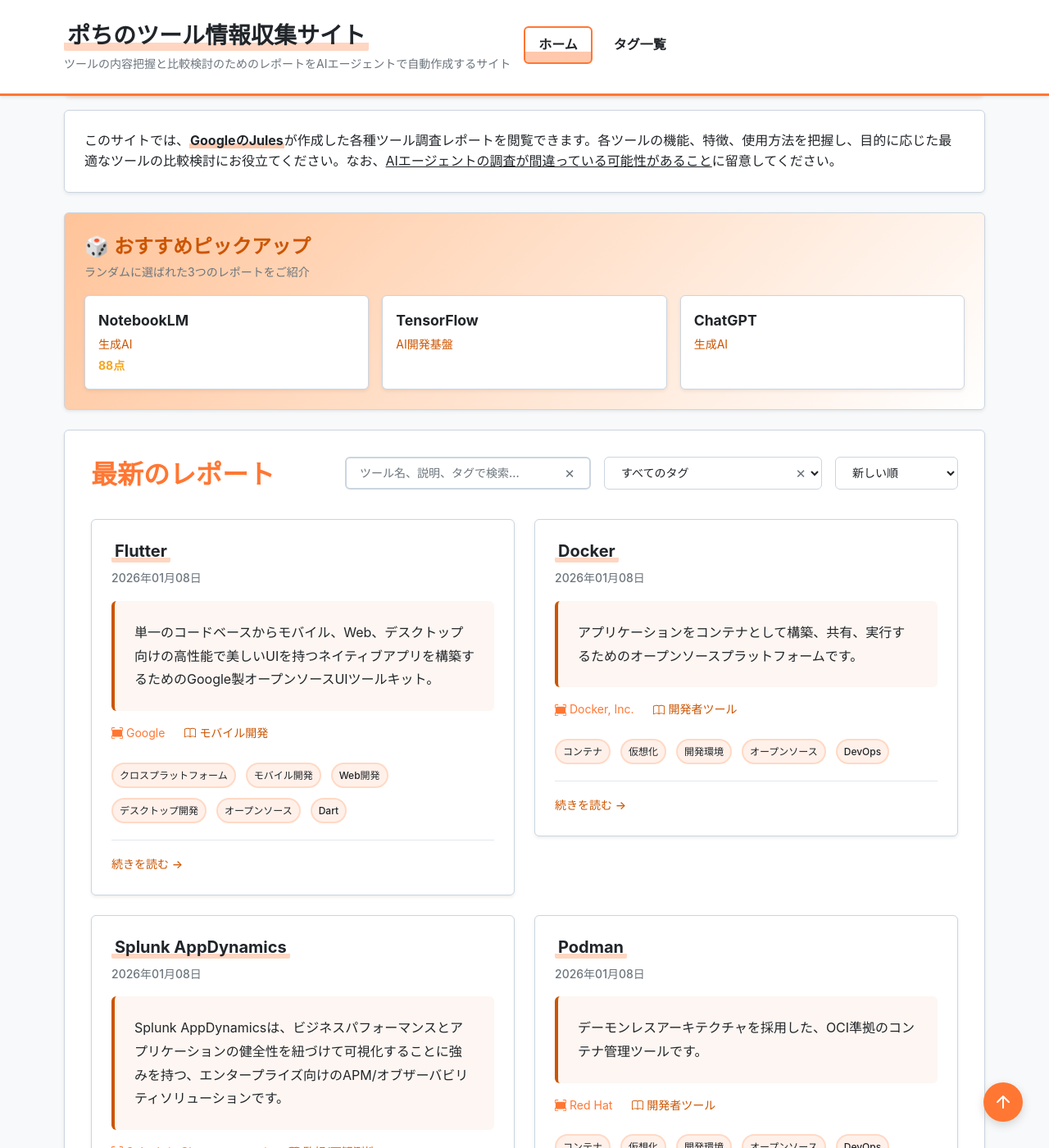
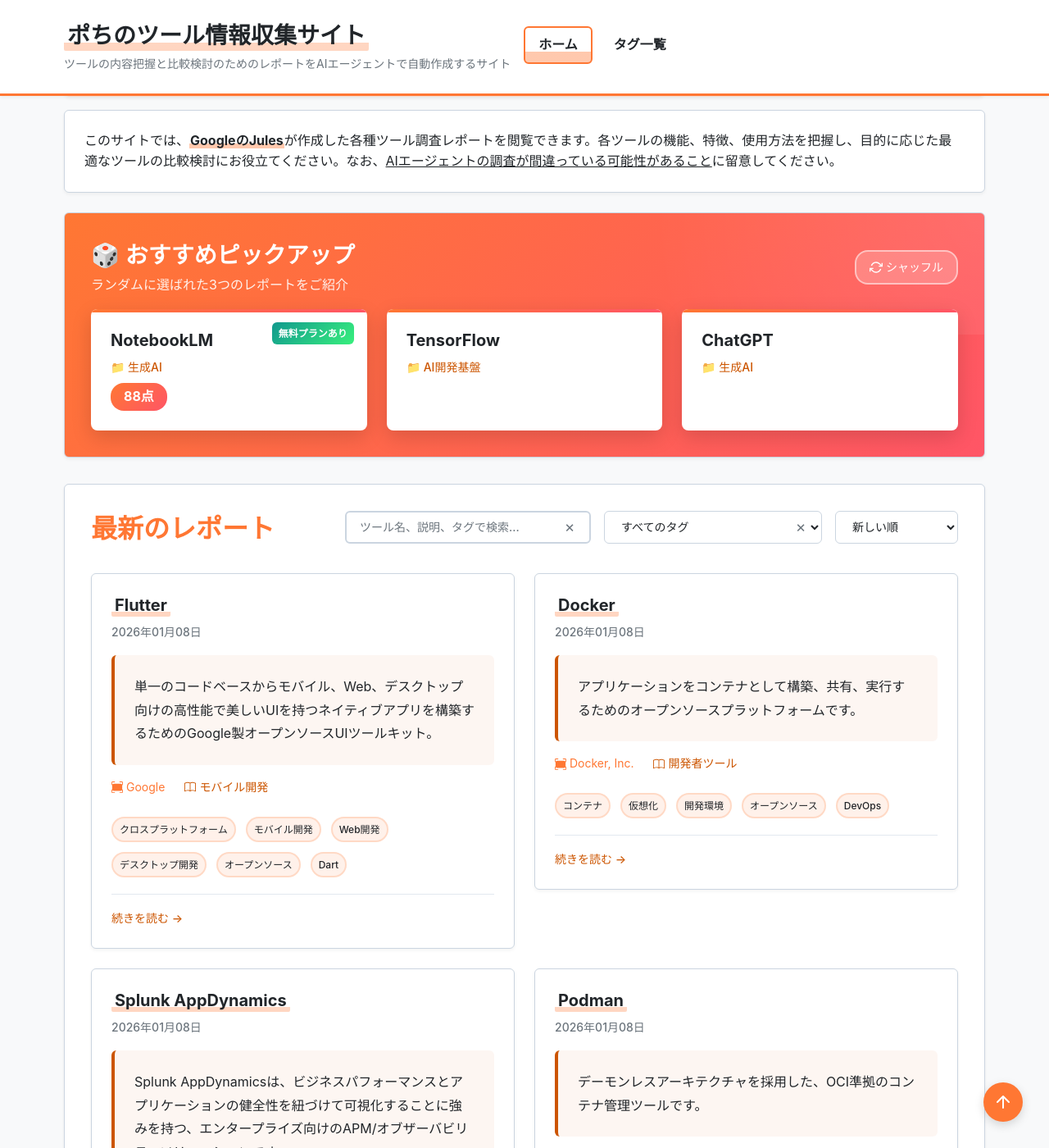
Before and after one commit to aegisfleet/tool-survey-report, a Jekyll site: the page built from index.md, in a window 1280 px wide and 1400 px high, scrolled down 513 px. Shown: the whole window at 82% size. Built offline with Jekyll 4.4.1, drawn with Linux system fonts in a browser that asks for light colours.

Commit message:
Update home

```diff
--- a/_layouts/home.html
+++ b/_layouts/home.html
@@ -14,13 +14,26 @@
 
     <!-- ランダムピックアップ -->
     <section class="random-picks">
-      <h2>🎲 おすすめピックアップ</h2>
-      <p class="picks-desc">ランダムに選ばれた3つのレポートをご紹介</p>
+      <div class="picks-header">
+        <div>
+          <h2>🎲 おすすめピックアップ</h2>
+          <p class="picks-desc">ランダムに選ばれた3つのレポートをご紹介</p>
+        </div>
+        <button type="button" class="refresh-btn" id="refresh-picks" aria-label="別のレポートを表示">
+          <svg viewBox="0 0 24 24" fill="none" stroke="currentColor" stroke-width="2">
+            <path d="M23 4v6h-6M1 20v-6h6M3.51 9a9 9 0 0 1 14.85-3.36L23 10M1 14l4.64 4.36A9 9 0 0 0 20.49 15" />
+          </svg>
+          シャッフル
+        </button>
+      </div>
       <div class="picks-grid" id="random-picks-grid">
         {% assign all_reports = site.reports | sort: 'last_updated' | reverse %}
         {% for report in all_reports limit: 3 %}
         <a href="{{ report.url | relative_url }}" class="pick-card" data-url="{{ report.url | relative_url }}"
           data-title="{{ report.tool_name | default: report.title }}" data-desc="{{ report.description }}">
+          {% if report.quick_summary.has_free_plan %}
+          <span class="pick-free-badge">無料プランあり</span>
+          {% endif %}
           <span class="pick-title">{{ report.tool_name | default: report.title }}</span>
           <span class="pick-category">{{ report.category }}</span>
           {% if report.evaluation.score %}
@@ -326,5 +339,18 @@
 
     // ページロード時にランダムシャッフル
     shuffleRandomPicks();
+
+    // リフレッシュボタンのクリックイベント
+    const refreshBtn = document.getElementById('refresh-picks');
+    if (refreshBtn) {
+      refreshBtn.addEventListener('click', function () {
+        shuffleRandomPicks();
+        // ボタンを一瞬回転させるアニメーション
+        this.style.transform = 'scale(1.1) rotate(180deg)';
+        setTimeout(() => {
+          this.style.transform = '';
+        }, 300);
+      });
+    }
   });
 </script>
--- a/_sass/_home.scss
+++ b/_sass/_home.scss
@@ -114,28 +114,85 @@
     }
 }
 
-// Random picks section
+// Random picks section - Featured design
 .random-picks {
-    @include card(map-get($spacers, 4));
-    margin-bottom: map-get($spacers, 4);
-    background: linear-gradient(135deg, lighten($secondary-color, 40%), $white);
+    @include card(map-get($spacers, 5));
+    margin-bottom: map-get($spacers, 5);
+    background: $gradient-primary;
+    position: relative;
+    overflow: hidden;
+
+    &::before {
+        content: '';
+        position: absolute;
+        top: -50%;
+        right: -50%;
+        width: 100%;
+        height: 100%;
+        background: radial-gradient(circle, rgba(255, 255, 255, 0.1) 0%, transparent 70%);
+        pointer-events: none;
+    }
 
     h2 {
         margin: 0 0 map-get($spacers, 1) 0;
-        color: $secondary-color;
-        font-size: 1.5rem;
+        color: $white;
+        font-size: 1.75rem;
+        font-weight: $font-weight-bold;
+        display: flex;
+        align-items: center;
+        gap: map-get($spacers, 2);
+    }
+
+    .picks-header {
+        display: flex;
+        justify-content: space-between;
+        align-items: center;
+        margin-bottom: map-get($spacers, 3);
+        flex-wrap: wrap;
+        gap: map-get($spacers, 2);
     }
 
     .picks-desc {
-        color: $text-muted;
+        color: rgba($white, 0.9);
+        font-size: $font-size-base;
+        margin: 0;
+    }
+
+    .refresh-btn {
+        background: rgba($white, 0.2);
+        border: 2px solid rgba($white, 0.5);
+        color: $white;
+        padding: map-get($spacers, 2) map-get($spacers, 3);
+        border-radius: $border-radius-xl;
+        cursor: pointer;
+        font-weight: $font-weight-medium;
         font-size: $font-size-sm;
-        margin: 0 0 map-get($spacers, 3) 0;
+        transition: $transition-base;
+        display: flex;
+        align-items: center;
+        gap: map-get($spacers, 1);
+
+        &:hover {
+            background: rgba($white, 0.3);
+            transform: scale(1.05);
+        }
+
+        svg {
+            width: 16px;
+            height: 16px;
+        }
     }
 
     .picks-grid {
         display: grid;
         grid-template-columns: repeat(3, 1fr);
-        gap: map-get($spacers, 3);
+        gap: map-get($spacers, 4);
+        position: relative;
+        z-index: 1;
+
+        @include media-breakpoint-down(lg) {
+            grid-template-columns: repeat(2, 1fr);
+        }
 
         @include media-breakpoint-down(md) {
             grid-template-columns: 1fr;
@@ -143,34 +200,77 @@
     }
 
     .pick-card {
-        @include card(map-get($spacers, 3));
+        background: $white;
+        border-radius: $border-radius-lg;
+        padding: map-get($spacers, 4);
         display: flex;
         flex-direction: column;
-        gap: map-get($spacers, 1);
+        gap: map-get($spacers, 2);
         text-decoration: none;
-        transition: $transition-base;
-        background-color: $white;
+        transition: all 0.3s cubic-bezier(0.4, 0, 0.2, 1);
+        box-shadow: $box-shadow-lg;
+        position: relative;
+        overflow: hidden;
+
+        &::before {
+            content: '';
+            position: absolute;
+            top: 0;
+            left: 0;
+            right: 0;
+            height: 4px;
+            background: $gradient-primary;
+        }
 
         &:hover {
-            transform: translateY(-2px);
-            box-shadow: $box-shadow;
+            transform: translateY(-8px) scale(1.02);
+            box-shadow: $box-shadow-xl;
         }
 
         .pick-title {
             color: $text-color;
             font-weight: $font-weight-bold;
-            font-size: 1.1rem;
+            font-size: 1.25rem;
+            line-height: $line-height-sm;
         }
 
         .pick-category {
             color: $secondary-color;
             font-size: $font-size-sm;
+            font-weight: $font-weight-medium;
+            display: flex;
+            align-items: center;
+            gap: map-get($spacers, 1);
+
+            &::before {
+                content: '📁';
+            }
         }
 
         .pick-score {
-            color: #f5a623;
+            display: inline-flex;
+            align-items: center;
+            justify-content: center;
+            background: $gradient-primary;
+            color: $white;
             font-weight: $font-weight-bold;
-            font-size: $font-size-sm;
+            font-size: $font-size-base;
+            padding: map-get($spacers, 1) map-get($spacers, 3);
+            border-radius: $border-radius-xl;
+            margin-top: auto;
+            align-self: flex-start;
+        }
+
+        .pick-free-badge {
+            position: absolute;
+            top: map-get($spacers, 3);
+            right: map-get($spacers, 3);
+            background: $gradient-success;
+            color: $white;
+            font-size: $font-size-xs;
+            font-weight: $font-weight-bold;
+            padding: map-get($spacers, 1) map-get($spacers, 2);
+            border-radius: $border-radius;
         }
     }
 }
@@ -325,11 +425,31 @@
 
 .report-card {
     @include card(map-get($spacers, 4));
-    @include hover-lift;
+    transition: all 0.3s cubic-bezier(0.4, 0, 0.2, 1);
+    border-left: 4px solid transparent;
+    position: relative;
 
     &:hover {
-        box-shadow: $box-shadow;
-        transform: translateY(-2px);
+        box-shadow: $box-shadow-hover;
+        transform: translateY(-6px);
+        border-left-color: $primary-color;
+        background: $gradient-card-hover;
+    }
+
+    &::after {
+        content: '';
+        position: absolute;
+        bottom: 0;
+        left: 0;
+        right: 0;
+        height: 3px;
+        background: $gradient-primary;
+        transform: scaleX(0);
+        transition: transform 0.3s ease;
+    }
+
+    &:hover::after {
+        transform: scaleX(1);
     }
 }
 
--- a/_sass/_variables.scss
+++ b/_sass/_variables.scss
@@ -92,10 +92,19 @@
 $border-radius-lg: 0.5rem;
 $border-radius-xl: 1rem;
 
-// Shadows
-$box-shadow-sm: 0 0.125rem 0.25rem rgba(0, 0, 0, 0.075);
-$box-shadow: 0 0.5rem 1rem rgba(0, 0, 0, 0.15);
-$box-shadow-lg: 0 1rem 3rem rgba(0, 0, 0, 0.175);
+// Shadows - Enhanced for visual depth
+$box-shadow-sm: 0 2px 4px rgba(0, 0, 0, 0.05);
+$box-shadow: 0 4px 12px rgba(0, 0, 0, 0.1);
+$box-shadow-lg: 0 8px 24px rgba(0, 0, 0, 0.15);
+$box-shadow-xl: 0 16px 48px rgba(0, 0, 0, 0.2);
+$box-shadow-hover: 0 12px 32px rgba(255, 119, 51, 0.25);
+
+// Gradients
+$gradient-primary: linear-gradient(135deg, #ff7733 0%, #ff5566 100%);
+$gradient-secondary: linear-gradient(135deg, #667eea 0%, #764ba2 100%);
+$gradient-accent: linear-gradient(135deg, #f093fb 0%, #f5576c 100%);
+$gradient-success: linear-gradient(135deg, #11998e 0%, #38ef7d 100%);
+$gradient-card-hover: linear-gradient(135deg, rgba(255, 119, 51, 0.05) 0%, rgba(255, 85, 102, 0.05) 100%);
 
 // Transitions
 $transition-base: all 0.2s ease-in-out;
```
